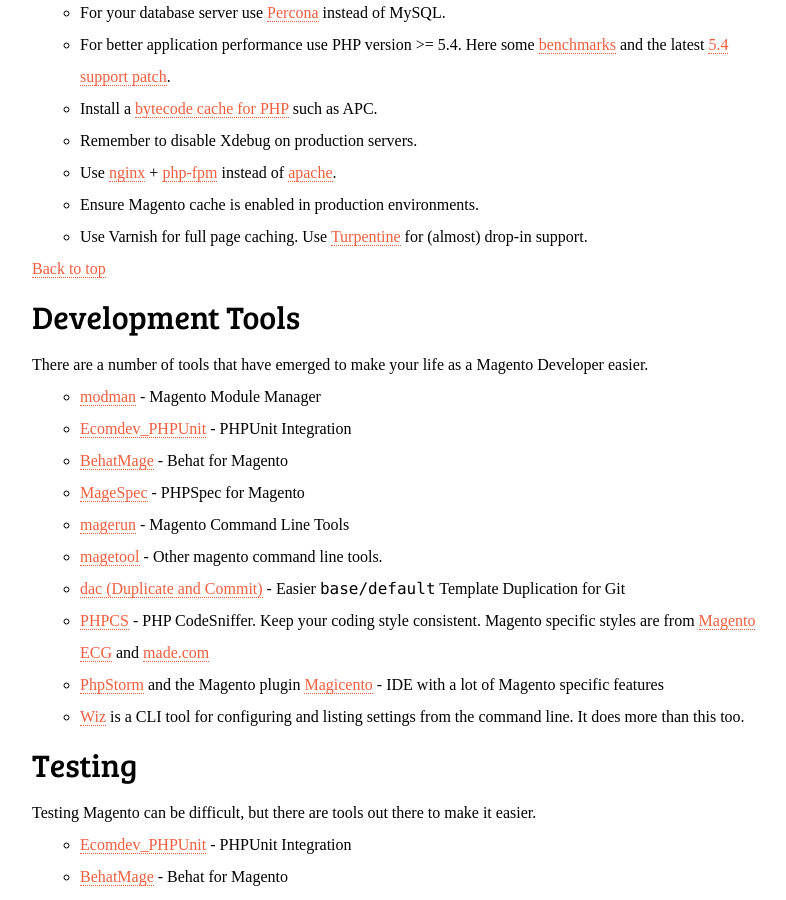
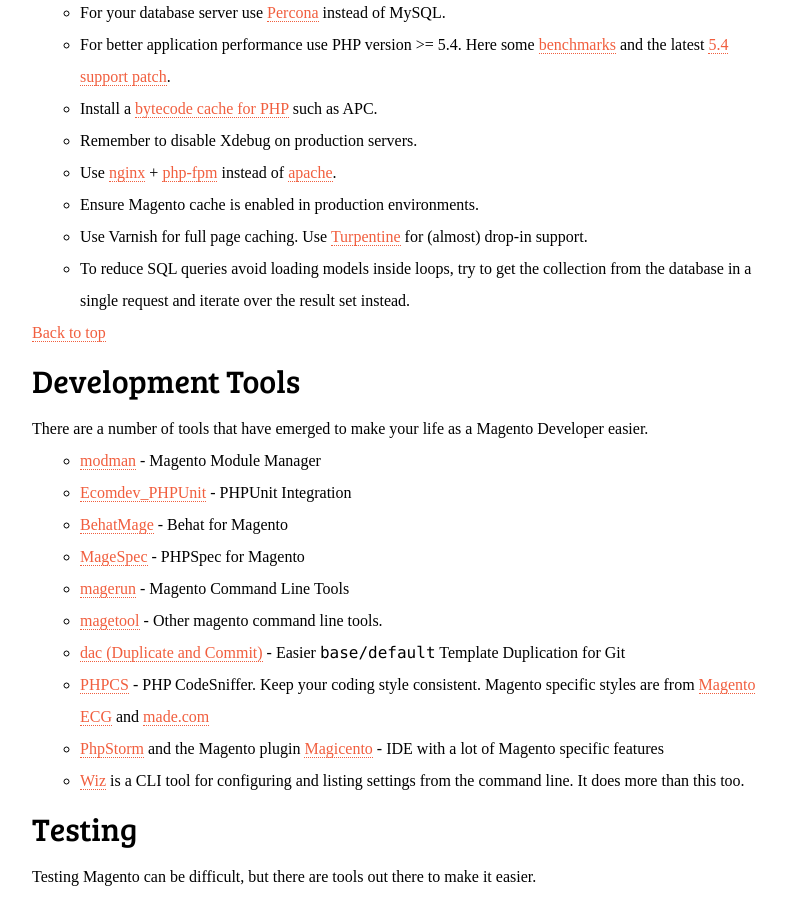
Before and after one commit to punkstar/magentotherightway.com, a Jekyll site: the page built from index.html, in a window 1280 px wide and 900 px high, scrolled down 4096 px. Shown: the whole window, without its empty margins (354-1140 px from the left). Built offline with Jekyll 4.4.1, drawn with Linux system fonts in a browser that asks for light colours; some web fonts are replaced.

Commit message:
Recommend not loading models inside loops (#27)

```diff
--- a/_posts/05-03-01-BackendPerformance.md
+++ b/_posts/05-03-01-BackendPerformance.md
@@ -13,3 +13,4 @@
 * Use [nginx](http://nginx.org/) + [php-fpm](http://php-fpm.org/) instead of [apache](https://httpd.apache.org/).
 * Ensure Magento cache is enabled in production environments.
 * Use Varnish for full page caching.  Use [Turpentine](https://github.com/nexcess/magento-turpentine) for (almost) drop-in support.
+* To reduce SQL queries avoid loading models inside loops, try to get the collection from the database in a single request and iterate over the result set instead.
```
